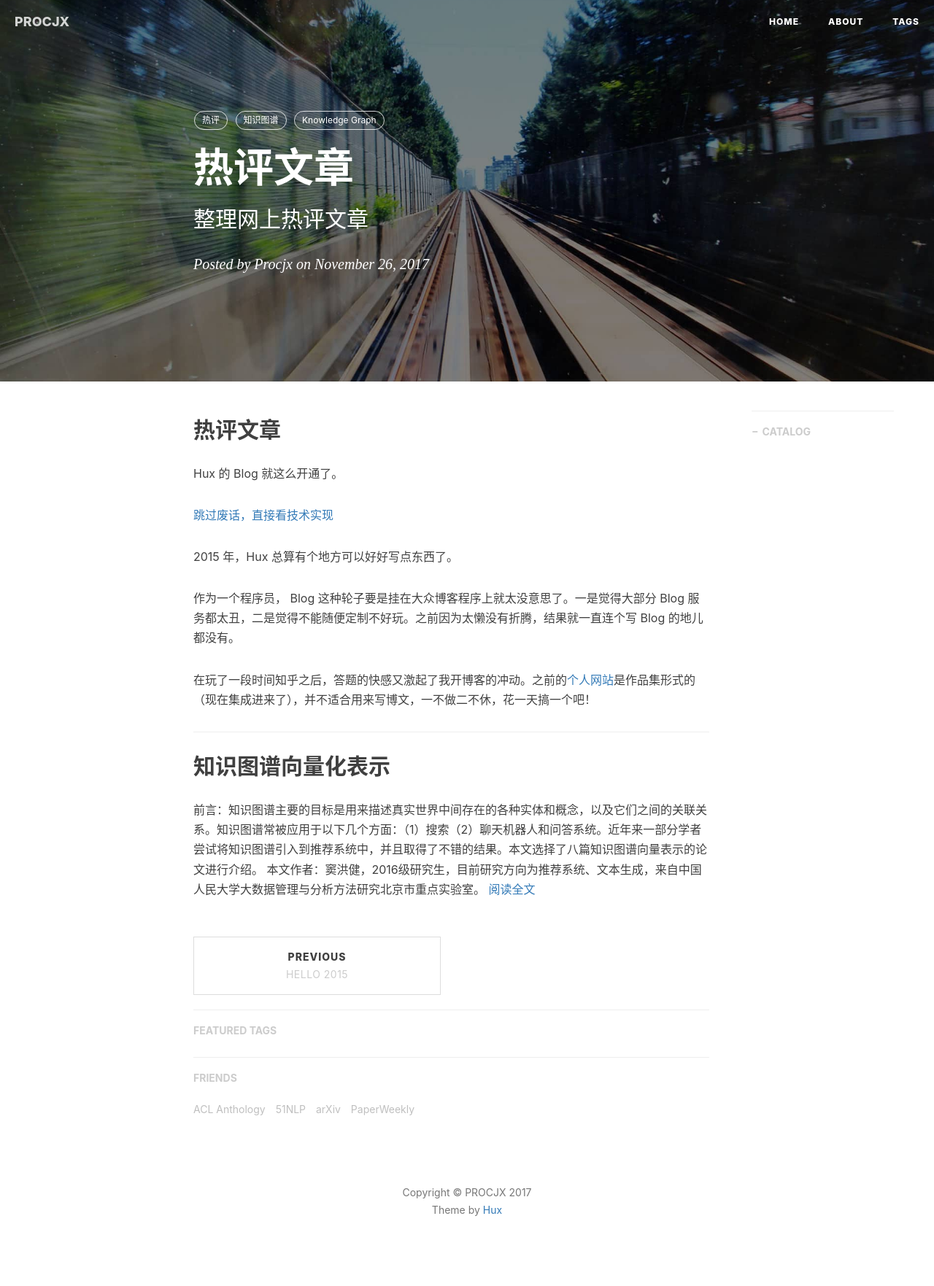
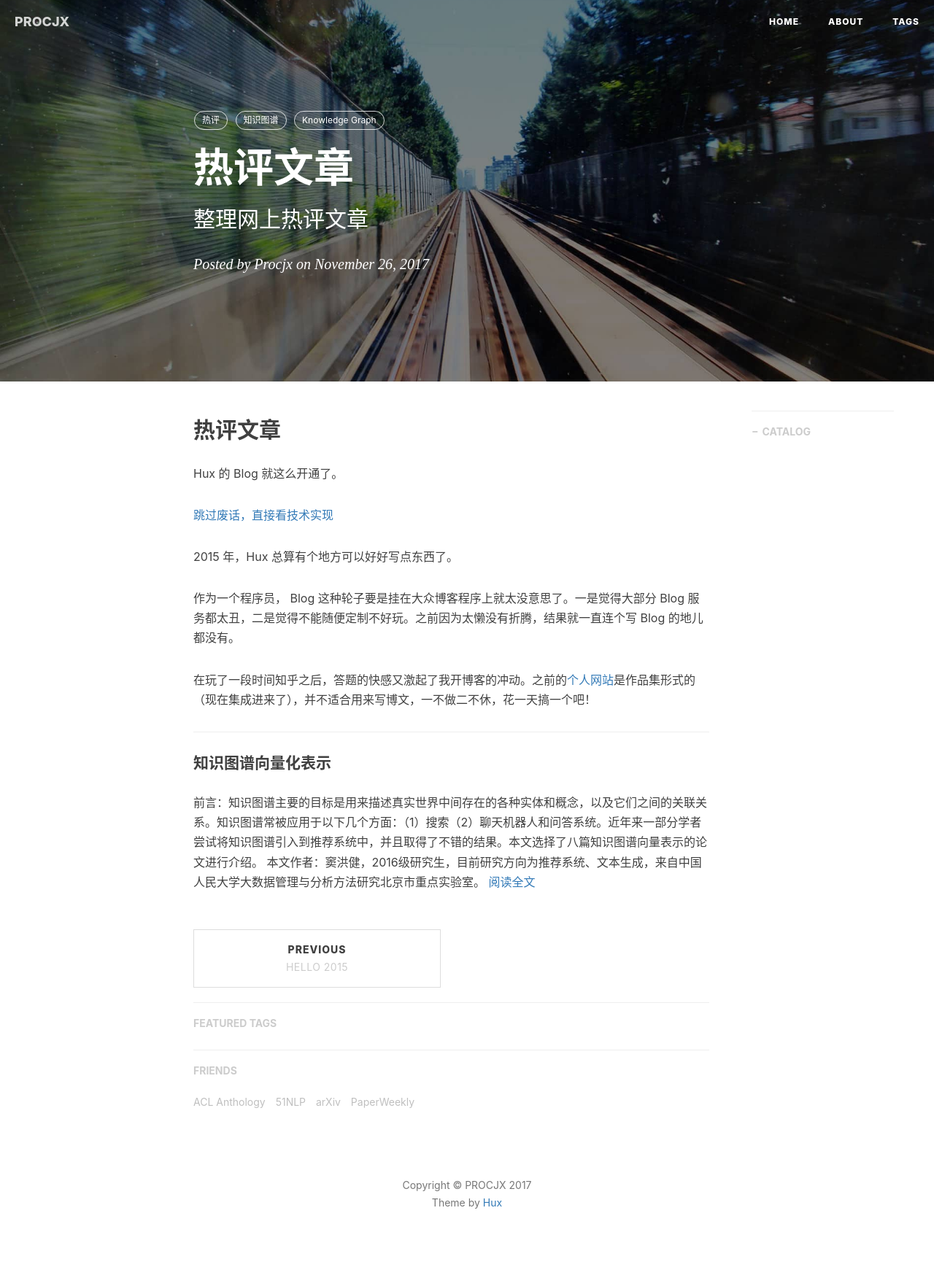
Before and after one commit to procjx/procjx.github.io.old, a Jekyll site: the page built from _posts/2017-11-26-热评文章.md, in a window 1280 px wide. Shown: the whole page at 73% size. Built offline with Jekyll 4.4.1, drawn with Linux system fonts in a browser that asks for light colours; nearby versions of some CDN libraries; comment, search, counter and statistics services are not loaded.

```diff
--- a/_posts/2017-11-26-热评文章.md
+++ b/_posts/2017-11-26-热评文章.md
@@ -31,7 +31,7 @@ Hux 的 Blog 就这么开通了。
 <p id = "build"></p>
 ---
 
-## 知识图谱向量化表示
+#### 知识图谱向量化表示
 
 前言：知识图谱主要的目标是用来描述真实世界中间存在的各种实体和概念，以及它们之间的关联关系。知识图谱常被应用于以下几个方面：（1）搜索（2）聊天机器人和问答系统。近年来一部分学者尝试将知识图谱引入到推荐系统中，并且取得了不错的结果。本文选择了八篇知识图谱向量表示的论文进行介绍。
 本文作者：窦洪健，2016级研究生，目前研究方向为推荐系统、文本生成，来自中国人民大学大数据管理与分析方法研究北京市重点实验室。
```
